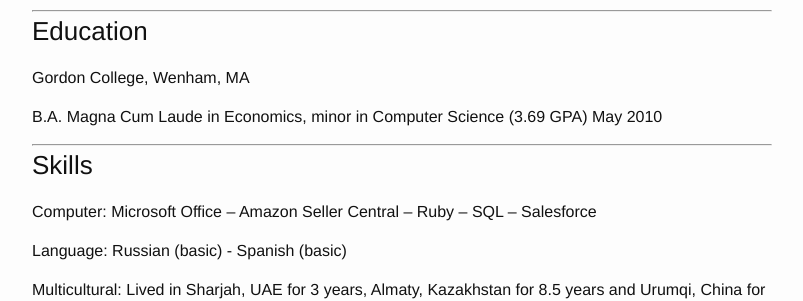
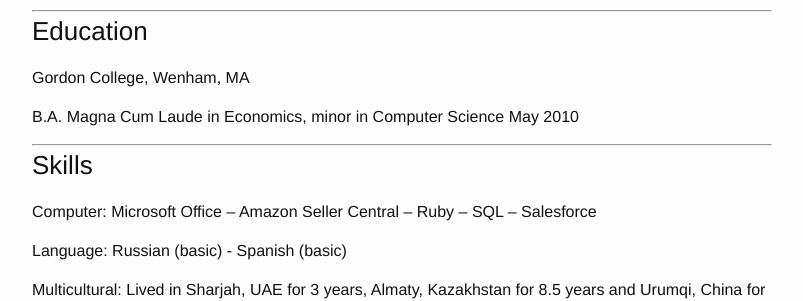
Before and after one commit to christopherfriberg/christopherfriberg, a Jekyll site: the page built from _pages/resume.md, in a window 1280 px wide and 900 px high. Shown: the part 263-564 px from the top of the window, without its empty margins (238-1041 px from the left). Built offline with Jekyll 4.4.1, drawn with Linux system fonts in a browser that asks for light colours.

Commit message:
Minor update to resume

```diff
--- a/_pages/resume.md
+++ b/_pages/resume.md
@@ -14,7 +14,7 @@ permalink: /resume/
 
 Gordon College, Wenham, MA
 
-B.A. Magna Cum Laude in Economics, minor in Computer Science (3.69 GPA)
+B.A. Magna Cum Laude in Economics, minor in Computer Science
 May 2010
 
 *****
```
